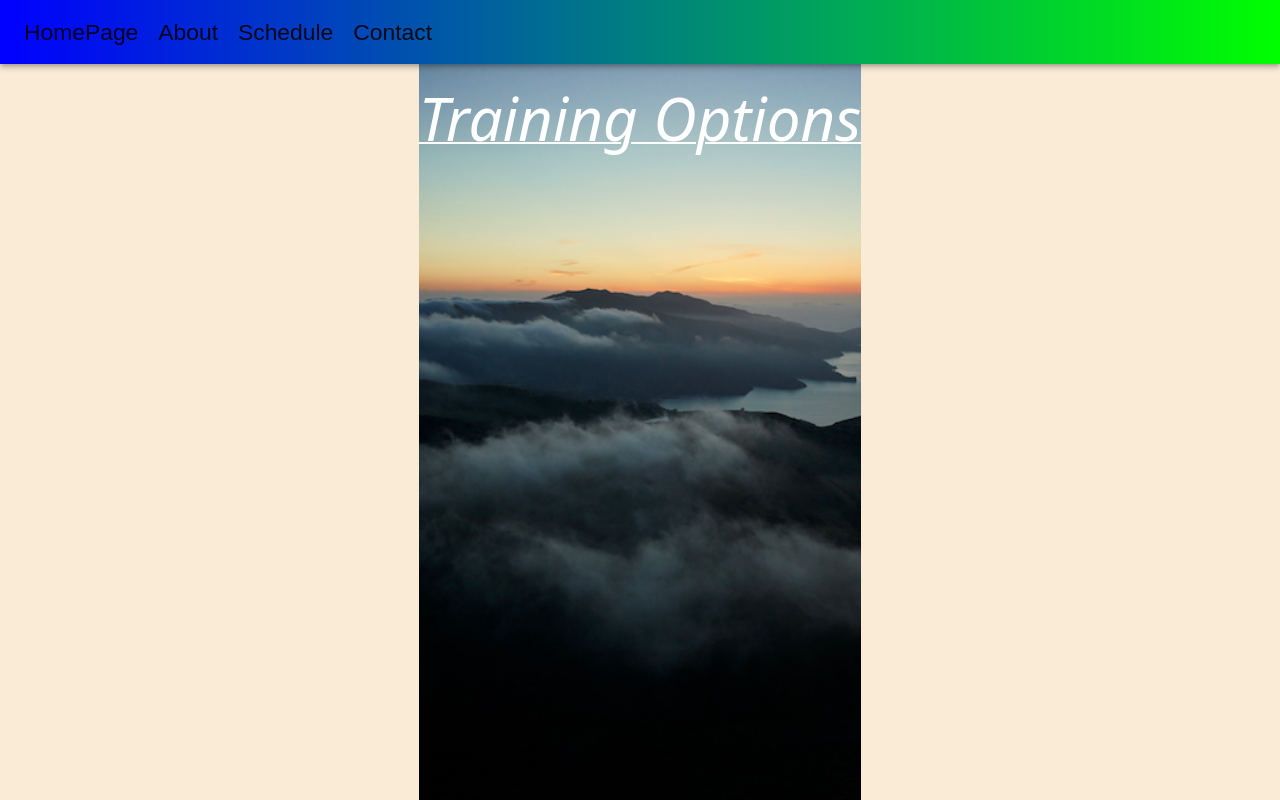
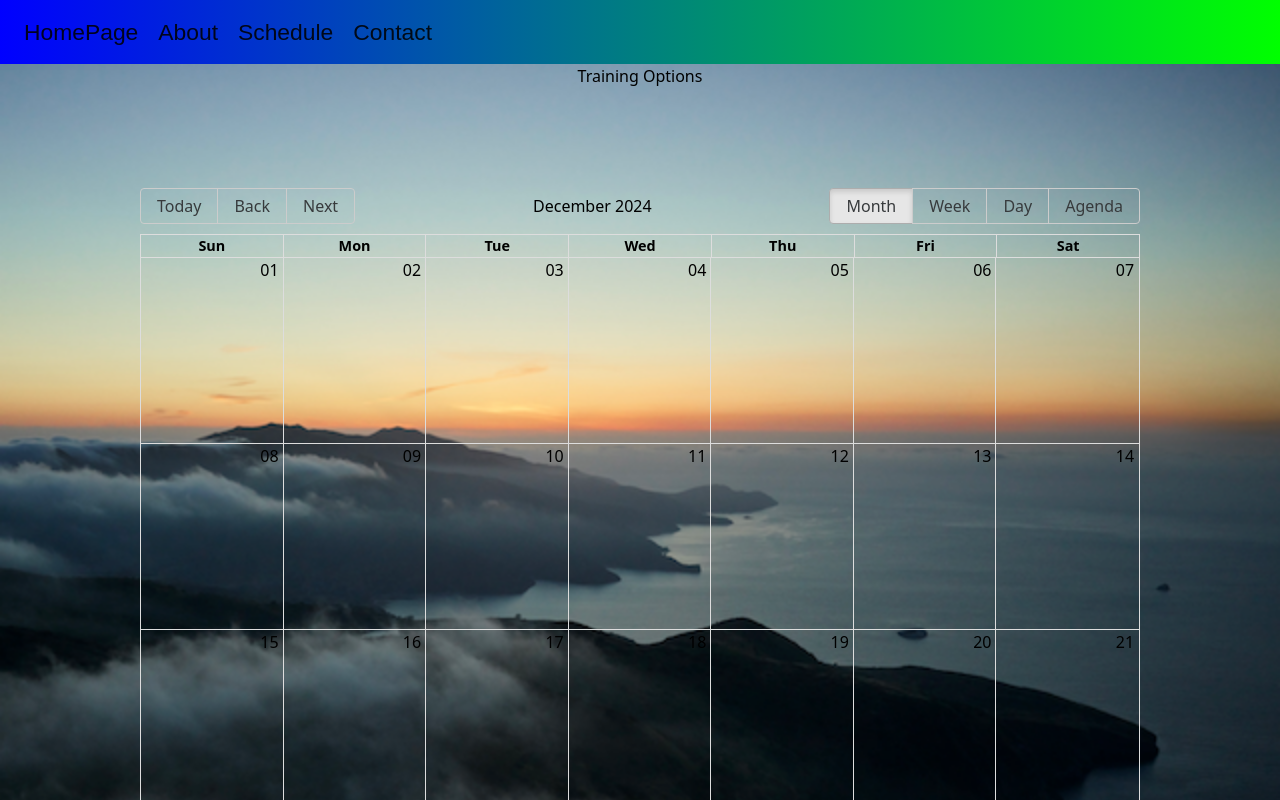
Before and after one commit to Aguadebebe/Agile-Internal, a React (Create React App) app: page /Agile-Internal/schedule in a window 1280 px wide. Shown: the top 800 px of the page. Built offline with nearby package versions, Linux system fonts and the light colour scheme; no server answers.

Commit message:
Added react-big-calendar component to sch edule.js, and added code to update component with events from google calendar

```diff
--- a/public/index.html
+++ b/public/index.html
@@ -25,6 +25,7 @@
       Learn how to configure a non-root public URL by running `npm run build`.
     -->
     <title>React App</title>
+
   </head>
   <body>
     <noscript>You need to enable JavaScript to run this app.</noscript>
--- a/src/Navbar.js
+++ b/src/Navbar.js
@@ -6,24 +6,24 @@ import { Link } from 'react-router-dom';
 function Navbar() {
 
   return (
-    <AppBar className="xs:scale-100 sm:scale-50 md:scale-100 lg:scale-100" position="static" sx={{ background: `linear-gradient(to right, #0000FF,   #00FF00)` }}>
+    <AppBar className="xs:scale-100 sm:scale-100 md:scale-100 lg:scale-100" position="static" sx={{ background: `linear-gradient(to right, #0000FF,   #00FF00)` }}>
       <Toolbar>
-        <Typography className="lg:pr-5 md:pr-3 xs:pr-0 xs:scale-90 sm:scale-50 md:scale-100 lg:scale-100" variant="h6" component={Link} to="/" sx={{ textDecoration: 'none', color: 'inherit', '&:hover': {
+        <Typography className="lg:pr-5 md:pr-3 xs:pr-0 xs:scale-50 sm:scale-75 md:scale-100 lg:scale-100" variant="h6" component={Link} to="/" sx={{ textDecoration: 'none', color: 'inherit', '&:hover': {
           color: '#FFFFFF', // Customize the hover color so when Mouse hovers over link it changes to white
         }, }}>
           HomePage
         </Typography>
-        <Typography className="lg:pr-5 md:pr-3 xs:pr-0 xs:scale-90 sm:scale-50 md:scale-100 lg:scale-100" variant="h6" component={Link} to="/about" sx={{ textDecoration: 'none', color: 'inherit', '&:hover': {
+        <Typography className="lg:pr-5 md:pr-3 xs:pr-0 xs:scale-50 sm:scale-75 md:scale-100 lg:scale-100" variant="h6" component={Link} to="/about" sx={{ textDecoration: 'none', color: 'inherit', '&:hover': {
           color: '#FFFFFF', // Customize the hover color when Mouse hovers over link it changes to white
         }, }}>
           About
         </Typography>
-        <Typography className="lg:pr-5 md:pr-3 xs:pr-0 xs:scale-90 sm:scale-50 md:scale-100 lg:scale-100" variant="h6" component={Link} to="/schedule" sx={{ textDecoration: 'none', color: 'inherit', '&:hover': {
+        <Typography className="lg:pr-5 md:pr-3 xs:pr-0 xs:scale-50 sm:scale-75 md:scale-100 lg:scale-100" variant="h6" component={Link} to="/schedule" sx={{ textDecoration: 'none', color: 'inherit', '&:hover': {
           color: '#FFFFFF', // Customize the hover color Mouse hovers over link it changes to white
         }, }}>
           Schedule
         </Typography>
-        <Typography className="xs:scale-90 sm:scale-50 md:scale-100 lg:scale-100" variant="h6" component={Link} to="/Contact" sx={{ textDecoration: 'none', color: 'inherit', '&:hover': {
+        <Typography className="xs:scale-50 sm:scale-50 md:scale-100 lg:scale-100" variant="h6" component={Link} to="/Contact" sx={{ textDecoration: 'none', color: 'inherit', '&:hover': {
           color: '#FFFFFF', // Customize the hover color Mouse hovers over link it changes to white. When hover is engaged.
         }, }}>
           Contact
--- a/src/index.css
+++ b/src/index.css
@@ -2,14 +2,14 @@
 @tailwind components;
 @tailwind utilities;
 
-body {
+/*body {
     background-color: antiquewhite;
-  }
+  }*/
   .home-page-container {
     display: flex;
     flex-direction: column; /* Updated to stack rows vertically */
     align-items: center;
-    justify-content: center;
+    justify-content: flex-start;
     height: 100vh;
   }
   .about-container {
--- a/src/pages/About.js
+++ b/src/pages/About.js
@@ -1,17 +1,17 @@
 import Big_Sur_Horizon from "../images/Big_Sur_Horizon.png";
 
 function About() {
-    const styles3 ={
+    const styles2 ={
         backgroundImage: `url(${Big_Sur_Horizon})`,
         backgroundRepeat: "no-repeat",
         backgroundSize: "cover",
     };
 
     return (
-        <div style={styles3} className="xs:scale-100 sm:scale-50 md:scale-100 lg:scale-100">
+        <div style={styles2} className="xs:scale-100 sm:scale-100 md:scale-100 lg:scale-100">
      <div className="about-container xs:scale-75 sm:scale-50 md:scale-100 lg:scale-100">
     <h1 className="text-3xl text-center text-white  font-style: italic">About Agile Internal</h1>
-   <p className="text-lg text-center text-white pb-30 ">  Agile Internal combines movement, meditation, and coaching methodologies to deliver a powerful, transformational, and personalized wellness practice.
+   <p className="text-lg text-center text-white pb-30">  Agile Internal combines movement, meditation, and coaching methodologies to deliver a powerful, transformational, and personalized wellness practice.
     We operate from the belief that movement and meditation are medicine.
     The coaching component of Agile Internal supplants the traditional role of the master-disciple relationship to provide clarity of, and alignment with, individual goals and purpose.
     Training is designed to bring self-sufficiency in various levels of movement or meditation practice focused on each individual's personal path.
--- a/src/pages/HomePage.js
+++ b/src/pages/HomePage.js
@@ -1,9 +1,9 @@
 
 import Big_Sur_Waters_Edge from "../images/Big_Sur_Waters_Edge.png";
-//
+
 
 function HomePage() {
-  const styles2 ={
+  const styles1 ={
     backgroundImage:  `url(${Big_Sur_Waters_Edge})`,
     backgroundRepeat: 'no-repeat',
     backgroundSize: 'cover',
@@ -11,9 +11,9 @@ function HomePage() {
   };
     return  (
 
-      <div style={styles2} className="xs:scale-100 sm:scale-50 md:scale-100 lg:scale-100">
-        <div className="home-page-container xs:scale-75 sm:scale-50 md:scale-75 lg:scale-100">
-          <header className="flex justify-center text-7xl text- black font-serif">
+      <div style={styles1} className="xs:scale-100 sm:scale-100 md:scale-100 lg:scale-100">
+        <div className="home-page-container">
+          <header className="flex justify-center text-7xl text-black font-serif">
            <h1>Agile Internal</h1>
           </header>
            <h2 className="flex justify-center pb-48 text-4xl decoration-2 font-style: italic underline text-green-300">Meditation|Movement|coaching</h2>
--- a/src/pages/Schedule.js
+++ b/src/pages/Schedule.js
@@ -1,83 +1,66 @@
 
-//import Paper from '@mui/material/Paper';
-//import RepeatIcon from '@mui/icons-material/Repeat';
+//import { useGoogleCalendarApi } from 'react-google-calendar-api';
+import React, { useEffect, useState } from "react";
+import { Calendar, dateFnsLocalizer } from "react-big-calendar";
+import format from "date-fns/format";
+import parse from "date-fns/parse";
+import startOfWeek from "date-fns/startOfWeek";
+import getDay from "date-fns/getDay";
+import "react-big-calendar/lib/css/react-big-calendar.css";
 import Catalina_Sunset from "../images/Catalina_Sunset.png";
-import { ViewState } from '@devexpress/dx-react-scheduler';
-import {
-  Scheduler,
-  WeekView,
-  Appointments,
-} from '@devexpress/dx-react-scheduler-material-ui';
-import { makeStyles } from '@mui/styles';
+import "react-datepicker/dist/react-datepicker.css";
+import axios from "axios";
 
+const locales = {
+  "en-US": require("date-fns/locale/en-US"),
+};
+const localizer = dateFnsLocalizer({
+  format,
+  parse,
+  startOfWeek,
+  getDay,
+  locales,
+});
 
-const styles1 ={
+const Schedule = () => {
+  const [events, setEvents] = useState([]);
+
+  const styles3 = {
     backgroundImage: `url(${Catalina_Sunset})`,
     backgroundRepeat: "no-repeat",
     backgroundSize: "cover",
   };
 
-const useStyles = makeStyles({
-  schedulerContainer: {
-    position: 'relative',
-    '&::before': {
-      content: '""',
-      position: 'absolute',
-      top: 0,
-      right: 0,
-      bottom: 0,
-      left: 0,
-      background: 'rgba(255, 255, 255, 0.5)', // Adjust the opacity as needed
-      zIndex: -1,
-    },
-  },
-  headerContainer: {
-    marginTop: "-40px",
-  },
-});
+  useEffect(() => {
+    fetchEventsFromGoogleCalendar();
+  }, []);
 
-const appointments = [
-  { startDate: '2023-06-15T09:45', endDate: '2023-06-15T11:00', title: 'Meeting' },
-  { startDate: '2023-06-16T12:00', endDate: '2023-06-16T13:30', title: 'Lunch' },
-];
+  const fetchEventsFromGoogleCalendar = async () => {
+    try {
+      const response = await axios.get("http://localhost:5000/api/events");
+      setEvents(response.data.events);
+    } catch (error) {
+      console.log("Error fetching events from Google Calendar:", error);
+    }
+  };
 
-const SchedulerComponent = () => {
-  const currentDate = '2023-06-15';
-  const classes = useStyles();
   return (
-
-   <div className="schedule-page-container">
-    <div style={styles1} className="min-h-screen flex flex-col">
-     <div className="flex-grow flex flex-col">
-     <div className="header-container">
-     <div className={`schedule-header text-center text-6xl pb-12 text-white underline decoration-2 font-style: italic ${classes.headerContainer}`}>
-     <div className="flex justify-center items-center">
-     <span className="xs:scale-50 xs:mt-16 sm:scale-50 md:scale-100 lg:scale-100">Training Options</span>
-   </div>
-   </div>
-   </div>
-     </div>
-     <div className={classes.schedulerContainer}>
-
-     </div>
-      <div classNamw="flex-grow overflow-auto">
-      <Scheduler
-        data={appointments}
+    <div
+      style={styles3}
+      className="schedule-page-container xs:scale-100 sm:scale-100 md:scale-100 lg:scale-100"
     >
-        <ViewState
-          currentDate={currentDate}
+      <h1>Training Options</h1>
+      <div>
+        <Calendar
+          localizer={localizer}
+          events={events}
+          startAccessor="start"
+          endAccessor="end"
+          style={{ height: 1000, width: 1000, margin: "100px" }}
         />
-        <WeekView
-          startDayHour={9}
-          endDayHour={18}
-        />
-
-        <Appointments />
-      </Scheduler>
-      </div>
       </div>
     </div>
   );
 };
 
-export default SchedulerComponent;
+export default Schedule;
```
Also changed, not shown: package.json (+7 -6 lines), server.js (+81 -10 lines), 1 other file (tests, documents, lock files or other folders). Lines whose indentation alone changed are shown as unchanged.
